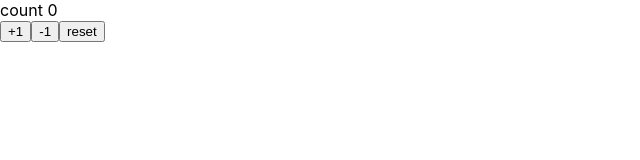
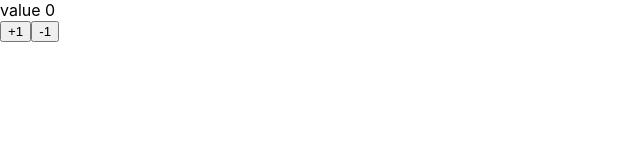
Before and after one commit to y4shiro/udemy-react-redux-crud-application, a React (Create React App) app: page / in a window 1280 px wide. Shown: the top 160 px of the page, without its empty margins (0-640 px from the left). Built offline with nearby package versions, Linux system fonts and the light colour scheme.

Commit message:
implement component with connect function

```diff
--- a/src/components/App.js
+++ b/src/components/App.js
@@ -1,35 +1,27 @@
 import React, { Component } from 'react';
+import { connect } from 'react-redux';
 
-const App = () => (<Counter></Counter>);
+import { increment, decrement } from '../actions';
 
-class Counter extends Component {
-  constructor(props) {
-    super(props);
-    this.state = { count: 0 };
-  }
-  handlePlusButton = () => {
-    this.setState({ count: this.state.count + 1 });
-  }
+class App extends Component {
+  render() {
+    const props = this.props;
 
-  handleMinusButton = () => {
-    this.setState({ count: this.state.count - 1 });
-  }
-
-  handleResetButton = () => {
-    this.setState({ count: 0 });
-  }
-
-  render() {
-    console.log('render');
     return(
       <React.Fragment>
-        <div>count { this.state.count }</div>
-        <button onClick={this.handlePlusButton}>+1</button>
-        <button onClick={this.handleMinusButton}>-1</button>
-        <button onClick={this.handleResetButton}>reset</button>
+        <div>value { props.value }</div>
+        <button onClick={props.increment}>+1</button>
+        <button onClick={props.decrement}>-1</button>
       </React.Fragment>
     )
   }
 }
 
-export default App;
+const mapStateToProps = state => ({ value: state.count.value });
+// const mapDispatchToProps = dispatch => ({
+//   increment: () => dispatch(increment()),
+//   decrement: () => dispatch(decrement())
+// });
+const mapDispatchToProps = ({ increment, decrement }); // 上記のショートハンド
+
+export default connect(mapStateToProps, mapDispatchToProps)(App)
```
